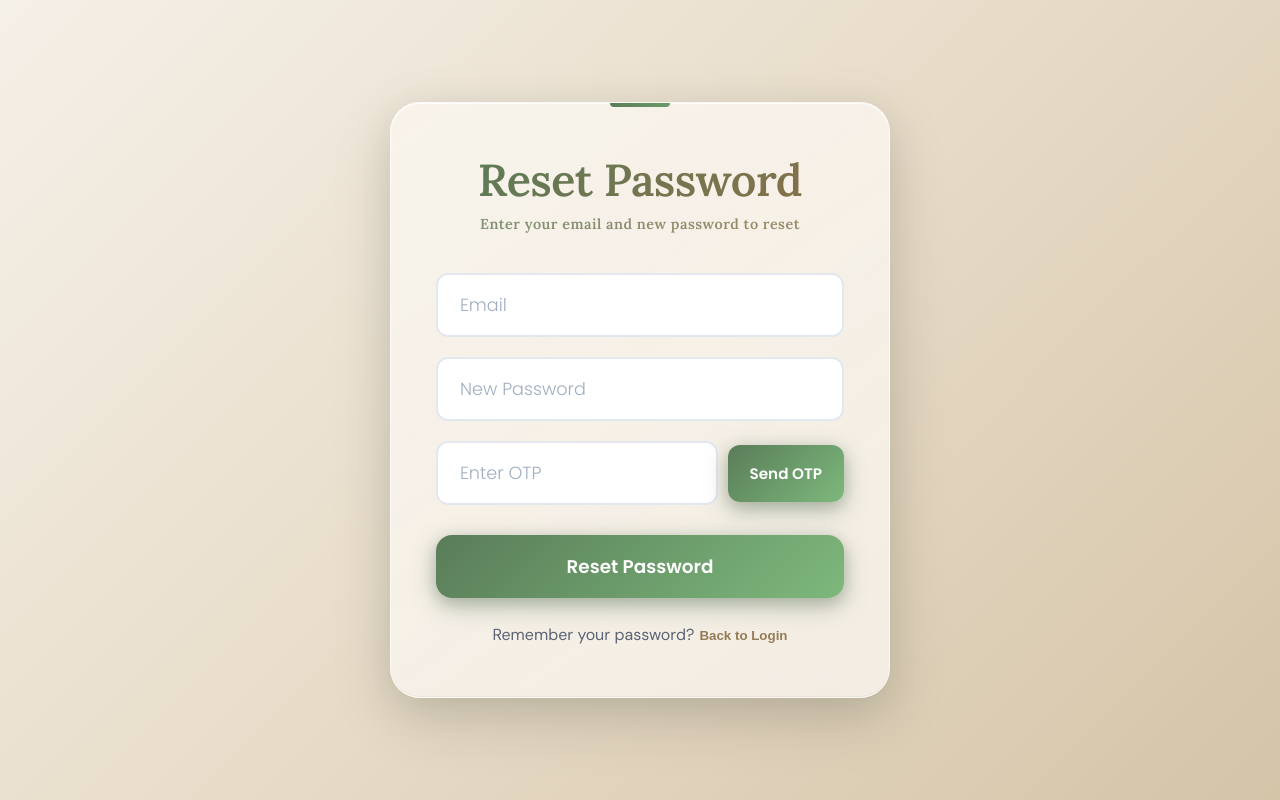
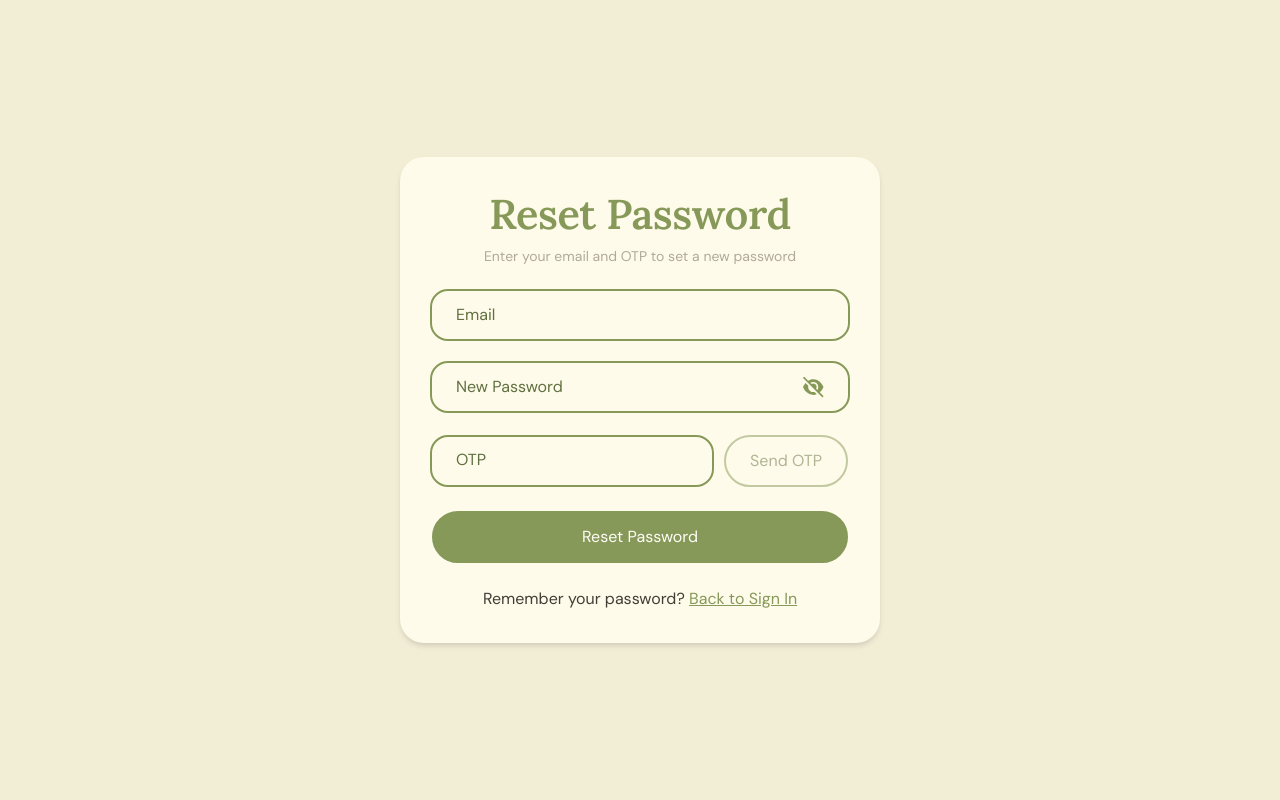
Before and after one commit to ji-tech-2/mindsync-frontend, a React (Vite) app: page /forgot-password in a window 1280 px wide. Shown: the top 800 px of the page. Built offline with nearby package versions, Linux system fonts and the light colour scheme.

Commit message:
feat: redesign forgotpassword page

```diff
--- a/src/features/auth/routes/ForgotPassword.jsx
+++ b/src/features/auth/routes/ForgotPassword.jsx
@@ -1,204 +1,275 @@
-import { useState } from 'react';
+import { useState, useRef } from 'react';
 import { useNavigate } from 'react-router-dom';
-import '../assets/forgotPassword.css';
 import apiClient from '@/config/api';
 import { getPasswordError } from '@/utils/passwordValidation';
+import { TextField, Button, ErrorMessage, Link } from '@/components';
+import PasswordField from '../components/PasswordField';
+import AuthPageLayout from '../components/AuthPageLayout';
+import PageHeader from '../components/PageHeader';
+import FormContainer from '../components/FormContainer';
+import FormSection from '../components/FormSection';
+import ErrorAlert from '../components/ErrorAlert';
 
 export default function ForgotPassword() {
   const navigate = useNavigate();
 
-  const [email, setEmail] = useState('');
-  const [newPassword, setNewPassword] = useState('');
-  const [otp, setOtp] = useState('');
+  // Create refs for form fields
+  const emailRef = useRef(null);
+  const passwordRef = useRef(null);
+  const otpRef = useRef(null);
+
+  const [form, setForm] = useState({
+    email: '',
+    newPassword: '',
+    otp: '',
+  });
 
   const [message, setMessage] = useState('');
   const [loading, setLoading] = useState(false);
   const [errors, setErrors] = useState({});
+  const [blurredFields, setBlurredFields] = useState({});
+  const [isError, setIsError] = useState(false);
+
+  const handleChange = (e) => {
+    const { name, value } = e.target;
+    setForm((prev) => ({ ...prev, [name]: value }));
+    // Clear error when user starts typing
+    if (errors[name]) {
+      setErrors((prev) => ({ ...prev, [name]: '' }));
+    }
+  };
+
+  const handleBlur = (fieldName) => {
+    setBlurredFields((prev) => ({ ...prev, [fieldName]: true }));
+    validateField(fieldName);
+  };
+
+  const validateField = (fieldName) => {
+    const newErrors = { ...errors };
+
+    if (fieldName === 'email' || fieldName === 'all') {
+      if (!form.email.trim()) {
+        newErrors.email = 'Email is required';
+      } else if (!/^[^\s@]+@[^\s@]+\.[^\s@]+$/.test(form.email)) {
+        newErrors.email = 'Please enter a valid email address';
+      } else {
+        delete newErrors.email;
+      }
+    }
+
+    if (fieldName === 'newPassword' || fieldName === 'all') {
+      const passwordError = getPasswordError(form.newPassword);
+      if (!form.newPassword) {
+        newErrors.newPassword = 'New password is required';
+      } else if (passwordError) {
+        newErrors.newPassword = passwordError;
+      } else {
+        delete newErrors.newPassword;
+      }
+    }
+
+    if (fieldName === 'otp' || fieldName === 'all') {
+      if (!form.otp.trim()) {
+        newErrors.otp = 'OTP is required';
+      } else {
+        delete newErrors.otp;
+      }
+    }
+
+    setErrors(newErrors);
+  };
+
+  const scrollToFirstError = (formErrors) => {
+    if (Object.keys(formErrors).length === 0) return;
+
+    const firstErrorField = Object.keys(formErrors)[0];
+    const refMap = {
+      email: emailRef,
+      newPassword: passwordRef,
+      otp: otpRef,
+    };
+
+    if (refMap[firstErrorField]?.current) {
+      refMap[firstErrorField].current.scrollIntoView({
+        behavior: 'smooth',
+        block: 'center',
+      });
+    }
+  };
 
   const sendOTP = async () => {
-    if (!email.trim()) {
+    if (!form.email.trim()) {
       setMessage('Please enter your email first');
+      setIsError(true);
       return;
     }
 
     // Email validation
-    if (!/^[^\s@]+@[^\s@]+\.[^\s@]+$/.test(email)) {
+    if (!/^[^\s@]+@[^\s@]+\.[^\s@]+$/.test(form.email)) {
       setMessage('Please enter a valid email address');
+      setIsError(true);
       return;
     }
 
     setLoading(true);
     setMessage('');
+    setIsError(false);
 
     try {
       const response = await apiClient.post('/v0-1/auth-profile/request-otp', {
-        email: email,
+        email: form.email,
       });
 
       if (response.data.success) {
         setMessage(response.data.message || 'OTP sent successfully!');
+        setIsError(false);
       }
     } catch (error) {
       console.error('Error sending OTP:', error);
       setMessage(error.response?.data?.message || 'Failed to send OTP');
+      setIsError(true);
     } finally {
       setLoading(false);
     }
   };
 
-  const validateForm = () => {
-    const newErrors = {};
-
-    // Email validation
-    if (!email.trim()) {
-      newErrors.email = 'Email is required';
-    } else if (!/^[^\s@]+@[^\s@]+\.[^\s@]+$/.test(email)) {
-      newErrors.email = 'Please enter a valid email address';
-    }
-
-    // Password validation
-    const passwordValidationError = getPasswordError(newPassword);
-    if (!newPassword) {
-      newErrors.password = 'New password is required';
-    } else if (passwordValidationError) {
-      newErrors.password = passwordValidationError;
-    }
-
-    // OTP validation
-    if (!otp.trim()) {
-      newErrors.otp = 'OTP is required';
-    }
-
-    setErrors(newErrors);
-    return Object.keys(newErrors).length === 0;
-  };
-
   const handleSubmit = async (e) => {
     e.preventDefault();
 
-    // Validate form before submitting
-    if (!validateForm()) {
+    // Mark all fields as blurred
+    setBlurredFields({
+      email: true,
+      newPassword: true,
+      otp: true,
+    });
+
+    // Validate form
+    validateField('all');
+
+    // Check for errors
+    if (Object.keys(errors).length > 0) {
+      scrollToFirstError(errors);
       return;
     }
 
     setLoading(true);
     setMessage('');
-    setErrors({});
+    setIsError(false);
 
     try {
       const response = await apiClient.post(
         '/v0-1/auth-profile/change-password',
         {
-          email: email,
-          otp: otp,
-          newPassword: newPassword,
+          email: form.email,
+          otp: form.otp,
+          newPassword: form.newPassword,
         }
       );
 
       if (response.data.success) {
         setMessage('Password reset successfully! Redirecting to login...');
+        setIsError(false);
         setTimeout(() => {
           navigate('/signin');
         }, 2000);
       } else {
         setMessage(response.data.message || 'Failed to reset password');
+        setIsError(true);
       }
     } catch (error) {
       console.error('Error resetting password:', error);
       setMessage(error.response?.data?.message || 'Failed to reset password');
+      setIsError(true);
     } finally {
       setLoading(false);
     }
   };
 
   return (
-    <div className="forgot-password-wrapper">
-      <div className="forgot-password-container">
-        <h2>Reset Password</h2>
+    <AuthPageLayout>
+      <PageHeader
+        title="Reset Password"
+        subtitle="Enter your email and OTP to set a new password"
+      />
 
-        <form
-          onSubmit={handleSubmit}
-          className="forgot-password-form"
-          noValidate
+      <FormContainer onSubmit={handleSubmit}>
+        <FormSection ref={emailRef}>
+          <TextField
+            label="Email"
+            type="email"
+            name="email"
+            value={form.email}
+            onChange={handleChange}
+            onBlur={() => handleBlur('email')}
+            error={blurredFields.email && !!errors.email}
+            fullWidth
+          />
+          {blurredFields.email && errors.email && (
+            <ErrorMessage message={errors.email} />
+          )}
+        </FormSection>
+
+        <FormSection ref={passwordRef}>
+          <PasswordField
+            label="New Password"
+            name="newPassword"
+            value={form.newPassword}
+            onChange={handleChange}
+            onBlur={() => handleBlur('newPassword')}
+            error={blurredFields.newPassword && !!errors.newPassword}
+            fullWidth
+          />
+          {blurredFields.newPassword && errors.newPassword && (
+            <ErrorMessage message={errors.newPassword} />
+          )}
+        </FormSection>
+
+        <FormSection ref={otpRef}>
+          <div
+            style={{
+              display: 'flex',
+              gap: 'var(--space-sm)',
+              alignItems: 'flex-start',
+            }}
           >
-          <div className="form-field">
-            <input
-              type="email"
-              placeholder="Email"
-              value={email}
-              onChange={(e) => {
-                setEmail(e.target.value);
-                if (errors.email) setErrors({ ...errors, email: '' });
-              }}
-              className={errors.email ? 'input-error' : ''}
+            <div style={{ flex: 1 }}>
+              <TextField
+                label="OTP"
+                type="text"
+                name="otp"
+                value={form.otp}
+                onChange={handleChange}
+                onBlur={() => handleBlur('otp')}
+                error={blurredFields.otp && !!errors.otp}
+                style={{ marginTop: 'var(--border-md)' }}
+                fullWidth
               />
-            {errors.email && <span className="error-text">{errors.email}</span>}
-          </div>
-
-          <div className="form-field">
-            <input
-              type="password"
-              placeholder="New Password"
-              value={newPassword}
-              onChange={(e) => {
-                setNewPassword(e.target.value);
-                if (errors.password) setErrors({ ...errors, password: '' });
-              }}
-              className={errors.password ? 'input-error' : ''}
-            />
-            {errors.password && (
-              <span className="error-text">{errors.password}</span>
+              {blurredFields.otp && errors.otp && (
+                <ErrorMessage message={errors.otp} />
               )}
             </div>
-
-          <div className="form-field">
-            <div className="otp-input-wrapper">
-              <input
-                type="text"
-                placeholder="Enter OTP"
-                value={otp}
-                onChange={(e) => {
-                  setOtp(e.target.value);
-                  if (errors.otp) setErrors({ ...errors, otp: '' });
-                }}
-                className={errors.otp ? 'input-error otp-input' : 'otp-input'}
-              />
-              <button
+            <Button
               type="button"
-                className="otp-send-btn"
+              variant="outlined"
               onClick={sendOTP}
-                disabled={loading}
+              disabled={loading || !form.email}
             >
               Send OTP
-              </button>
+            </Button>
           </div>
-            {errors.otp && <span className="error-text">{errors.otp}</span>}
-          </div>
+        </FormSection>
 
-          <button type="submit" className="reset-btn" disabled={loading}>
+        <Button type="submit" variant="filled" fullWidth disabled={loading}>
           {loading ? 'Resetting...' : 'Reset Password'}
-          </button>
-        </form>
+        </Button>
+      </FormContainer>
 
-        {message && (
-          <p
-            className={`forgot-password-message ${message.includes('success') || message.includes('sent') ? 'success' : 'error'}`}
-          >
-            {message}
+      {/* Back to Login Link */}
+      <p style={{ textAlign: 'center', marginTop: 'var(--space-lg)' }}>
+        Remember your password? <Link href="/signin">Back to Sign In</Link>
       </p>
-        )}
 
-        <div className="back-to-login-container">
-          <p>Remember your password?</p>
-          <button
-            type="button"
-            onClick={() => navigate('/signin')}
-            className="back-to-login-btn"
-          >
-            Back to Login
-          </button>
-        </div>
-      </div>
-    </div>
+      <ErrorAlert message={message} show={isError} />
+    </AuthPageLayout>
   );
 }
```
Lines whose indentation alone changed are shown as unchanged.
